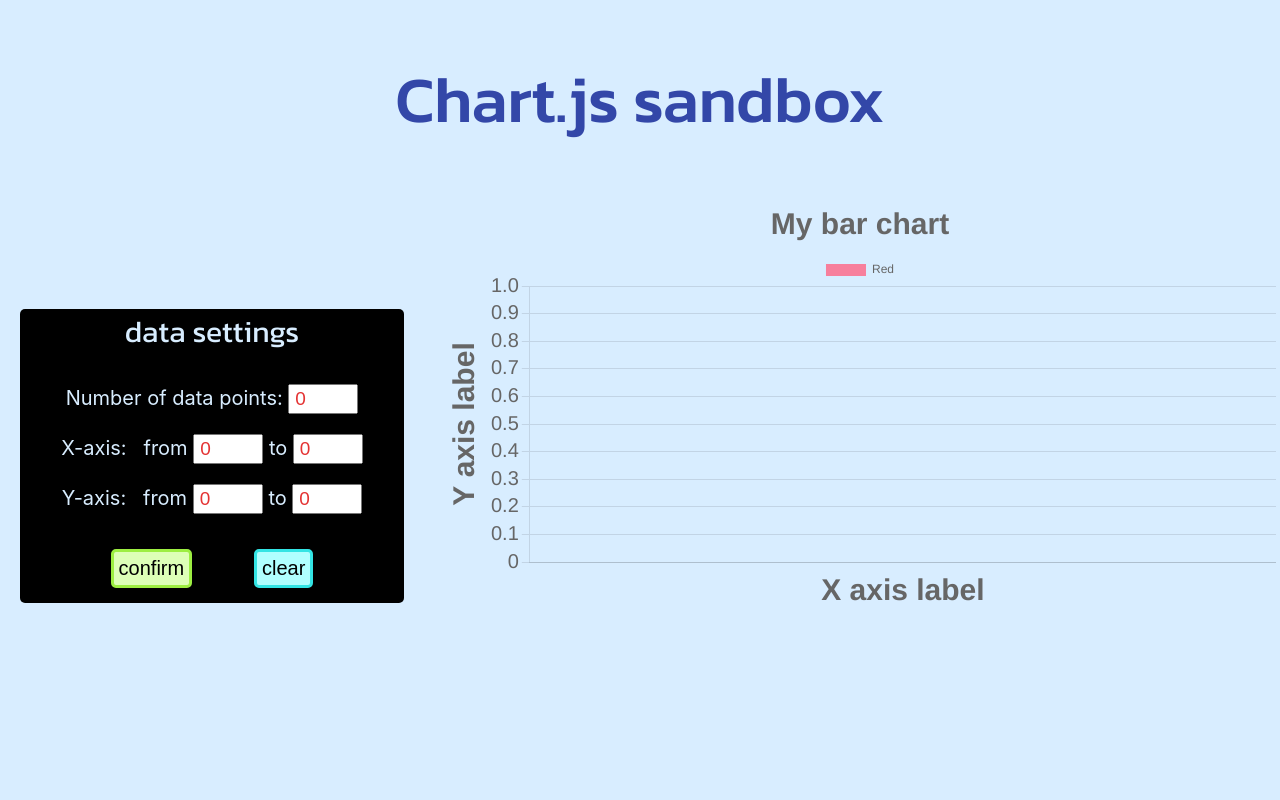
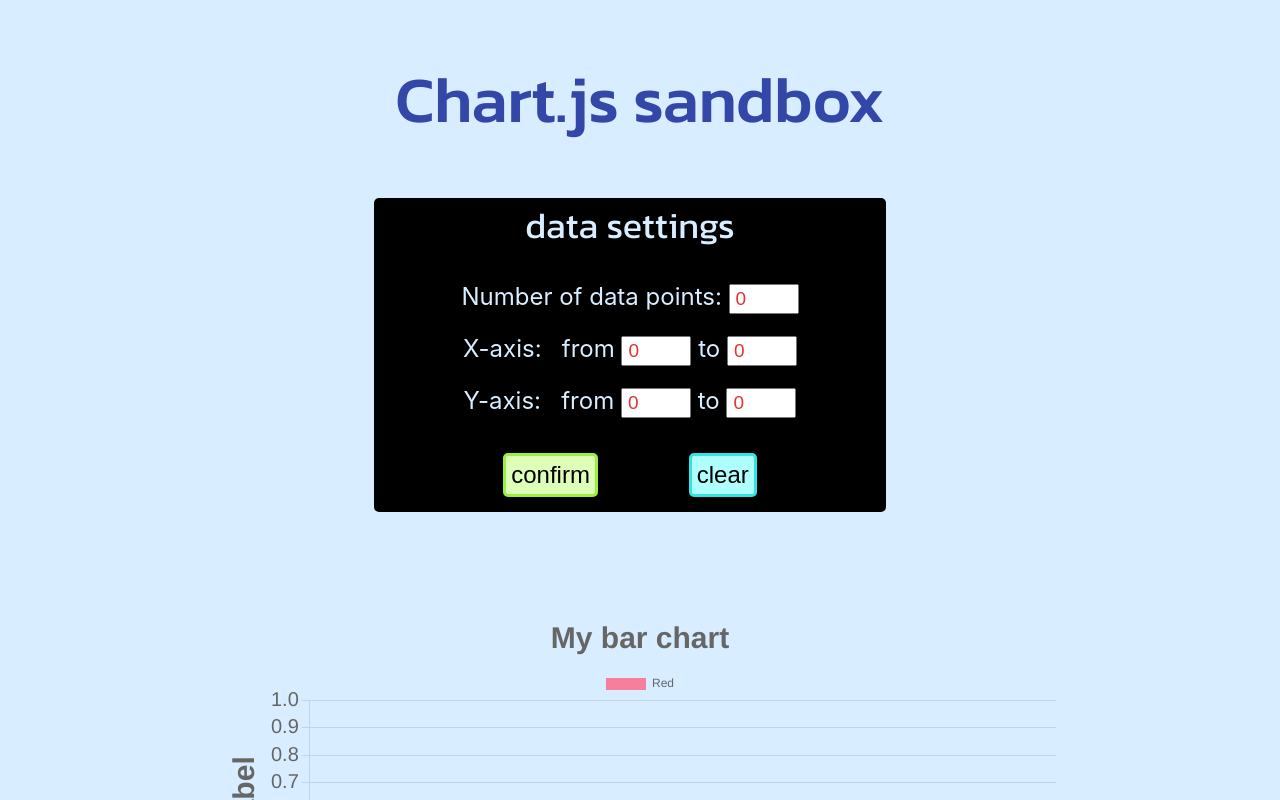
Before and after one commit to solenedel/data-viz-sandbox, a React (Create React App) app: page / in a window 1280 px wide. Shown: the top 800 px of the page. Built offline with nearby package versions, Linux system fonts and the light colour scheme.

Commit message:
responsive styling

```diff
--- a/src/index.css
+++ b/src/index.css
@@ -108,3 +108,21 @@
   display: flex;
   justify-content: space-evenly;
 }
+
+@media screen and (min-width: 600px) {
+  section {
+    flex-direction: column;
+    justify-content: center;
+    align-items: center;
+  }
+
+  form {
+    width: 40vw;
+    font-size: 24px;
+    margin-bottom: 100px;
+  }
+
+  button {
+    font-size: 24px;
+  }
+}
```
